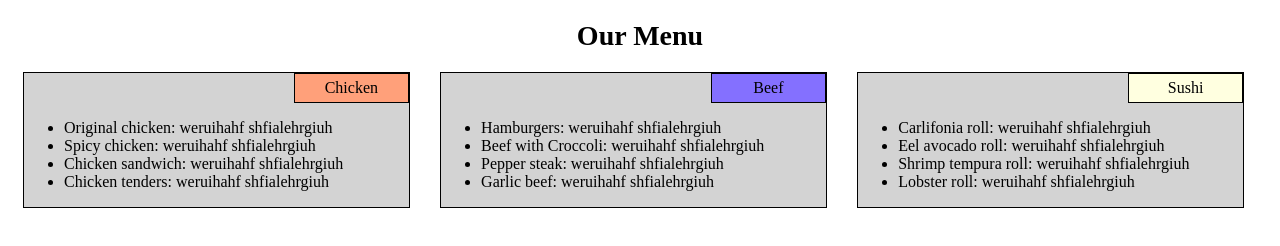
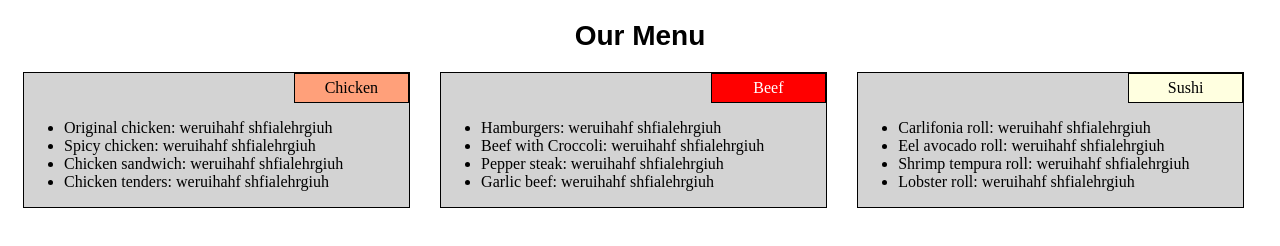
Before and after one commit to JoanneL/module2_solutions, a plain HTML site: page index.html in a window 1280 px wide. Drawn offline with Linux system fonts and the light colour scheme.

Commit message:
revision 3

```diff
--- a/css/stylesheet.css
+++ b/css/stylesheet.css
@@ -5,26 +5,16 @@
 h1 {
 	text-align: center;
 	font-size: 1.75em;
+  font-family: Arial, Helvetica, sans-serif;
 	margin:20px;
 }
-
-/**
-section{
-	width: 80%;
-	height: 150px;
-	border: 1px solid black;
-	padding: 0px;
-	margin-left: auto;
-	margin-right: auto;
-	background-color: #d3d3d3;
-}
-**/
 
 p{
 	width: 30%;
 	height: 30px;
 	margin: 0px;
 	padding: 5px;
+  font: bold;
 	border: 1px solid black;
 	text-align: center;
 	position: relative;
@@ -35,7 +25,9 @@ p{
 	background-color: #ffa07a;
 }
 #p2{
-	background-color: #8470ff;
+	background-color: #FF0000;
+  color: white;
+
 }
 #p3{
 	background-color: #ffffe0;
@@ -51,7 +43,6 @@ p{
   position: relative;
 
 }
-
 
 .box {
 	width: 100%;
```
